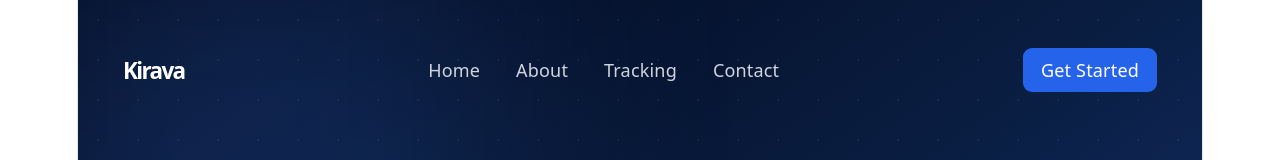
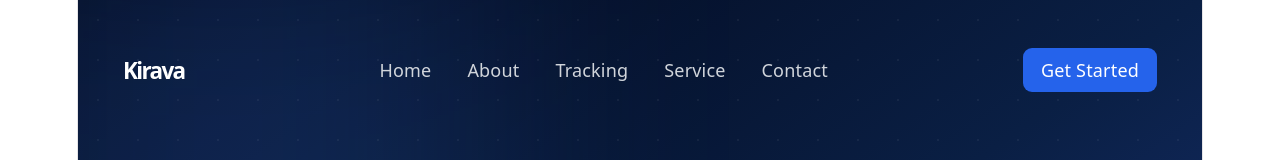
Before and after one commit to mochamadfahmifadillah/kirava-logistics, a React (Vite) app: page / in a window 1280 px wide. Shown: the top 160 px of the page. Built offline with nearby package versions, Linux system fonts and the light colour scheme.

Commit message:
Menambahkan Link

```diff
--- a/src/components/layout/Navbar.jsx
+++ b/src/components/layout/Navbar.jsx
@@ -9,6 +9,7 @@ export default function Navbar() {
         <Link to="/">Home</Link>
         <Link to="/about">About</Link>
         <Link to="/tracking">Tracking</Link>
+        <Link to="/service">Service</Link>
         <Link to="/contact">Contact</Link>
       </div>
 
```
